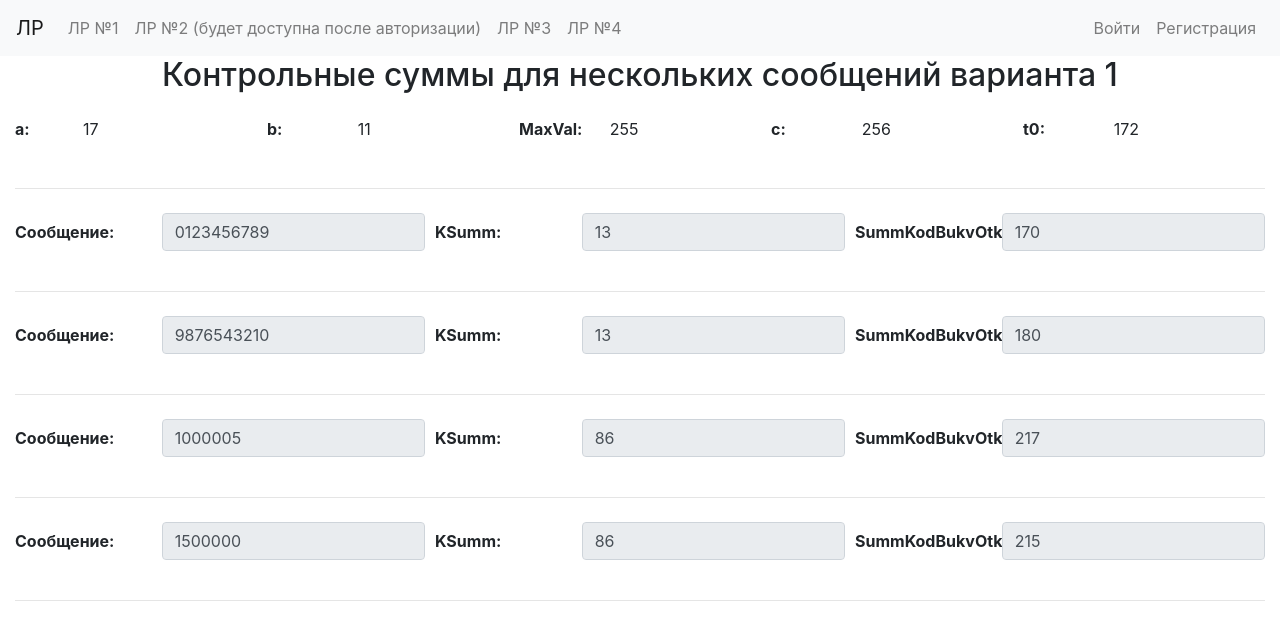
After one commit to dimatroickij/generatePassword, a Flask app: page /lr4 in a window 1280 px wide. The commit adds this page. Shown: the top 640 px of the page. Run offline with Flask 2, Linux system fonts and the light colour scheme; some libraries are stand-ins or nearby versions.

Commit message:
Добавлена ЛР4

```diff
--- a/app/routes.py
+++ b/app/routes.py
@@ -168,3 +168,35 @@ def lr3():
         return {'lowerLimit': lowerLimit, 'powerAlphabet': powerAlphabet, 'lenPassword': lenPassword - 1,
                 'password': password}
     return render_template('lr3.html')
+
+
+@app.route('/lr4')
+def lr4():
+    a = 17
+    b = 11
+    MaxVal = 256 - 1
+    c = MaxVal + 1
+    t0 = 172
+    P = ['0123456789', '9876543210', '1000005', '1500000']
+
+    KSumm = []
+    SummKodBukvOtkr = []
+
+    for p in P:
+        KSumm.append(sum(ord(x) for x in p) % c)
+
+        t = []
+        t.append(t0)
+        gamma = []
+        for i in range(0, len(p)):
+            if i != 0:
+                t.append((a * t[i - 1] + b) % c)
+            gamma.append(ord(p[i]) ^ t[i])
+        print(t)
+        SummKodBukvOtkr.append(sum(gamma) % c)
+
+    print(KSumm)
+    print(SummKodBukvOtkr)
+    params = {'a': a, 'b': b, 'c': c, 'MaxVal': MaxVal, 't0': t0, 'P': P, 'KSumm': KSumm,
+              'SummKodBukvOtkr': SummKodBukvOtkr}
+    return render_template('lr4.html', **params)
--- a/app/templates/application.html
+++ b/app/templates/application.html
@@ -30,6 +30,9 @@
             <li class="nav-item">
                 <a class="nav-link" href="/lr3">ЛР №3</a>
             </li>
+            <li class="nav-item">
+                <a class="nav-link" href="/lr4">ЛР №4</a>
+            </li>
         </ul>
         <ul class="navbar-nav">
             <li class="nav-item">
--- /dev/null
+++ b/app/templates/lr4.html
@@ -0,0 +1,83 @@
+{% extends "application.html" %}
+{% block content %}
+<div class="container-fluid">
+    <h2 class="text-center mb-3">Контрольные суммы для нескольких сообщений варианта 1</h2>
+    <div class="form-row">
+        <div class="col">
+            <div class="form-group row">
+                <label class="col-sm-3 col-form-label"><b>a:</b></label>
+                <div class="col-sm-9">
+                    <input type="text" class="form-control-plaintext" readonly value="{{a}}">
+                </div>
+            </div>
+        </div>
+        <div class="col">
+            <div class="form-group row">
+                <label class="col-sm-4 col-form-label"><b>b:</b></label>
+                <div class="col-sm-8">
+                    <input type="text" readonly class="form-control-plaintext" value="{{ b }}">
+                </div>
+            </div>
+        </div>
+        <div class="col">
+            <div class="form-group row">
+                <label class="col-sm-4 col-form-label"><b>MaxVal:</b></label>
+                <div class="col-sm-8">
+                    <input type="text" readonly class="form-control-plaintext" value="{{ MaxVal }}">
+                </div>
+            </div>
+        </div>
+
+        <div class="col">
+            <div class="form-group row">
+                <label class="col-sm-4 col-form-label"><b>c:</b></label>
+                <div class="col-sm-8">
+                    <input type="text" class="form-control-plaintext" value="{{ c }}" readonly>
+                </div>
+            </div>
+        </div>
+
+        <div class="col">
+            <div class="form-group row">
+                <label class="col-sm-4 col-form-label"><b>t0:</b></label>
+                <div class="col-sm-8">
+                    <input type="text" readonly class="form-control-plaintext" value="{{ t0 }}">
+                </div>
+            </div>
+        </div>
+    </div>
+    <hr class="my-4">
+
+    {% for i in range(0, 4) %}
+    <div class="form-row">
+        <div class="col">
+            <div class="form-group row">
+                <label class="col-sm-4 col-form-label"><b>Сообщение:</b></label>
+                <div class="col-sm-8">
+                    <input type="text" readonly class="form-control" value="{{ P[i] }}">
+                </div>
+            </div>
+        </div>
+
+        <div class="col">
+            <div class="form-group row">
+                <label class="col-sm-4 col-form-label"><b>KSumm:</b></label>
+                <div class="col-sm-8">
+                    <input type="text" readonly class="form-control" value="{{ KSumm[i] }}">
+                </div>
+            </div>
+        </div>
+
+        <div class="col">
+            <div class="form-group row">
+                <label class="col-sm-4 col-form-label"><b>SummKodBukvOtkr:</b></label>
+                <div class="col-sm-8">
+                    <input type="text" readonly class="form-control" value="{{ SummKodBukvOtkr[i] }}">
+                </div>
+            </div>
+        </div>
+    </div>
+    <hr class="my-4">
+    {% endfor %}
+</div>
+{% endblock %}
```
